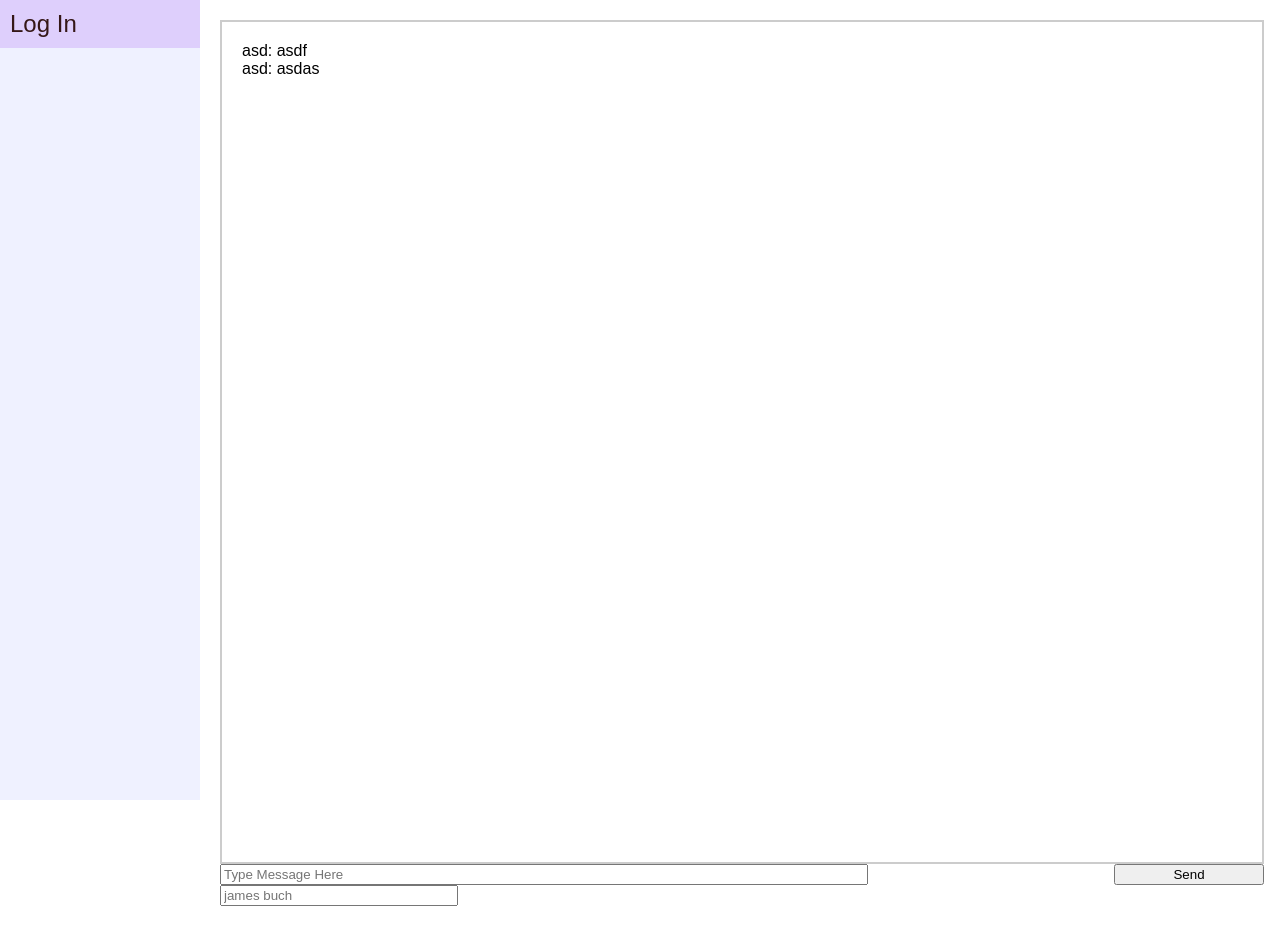
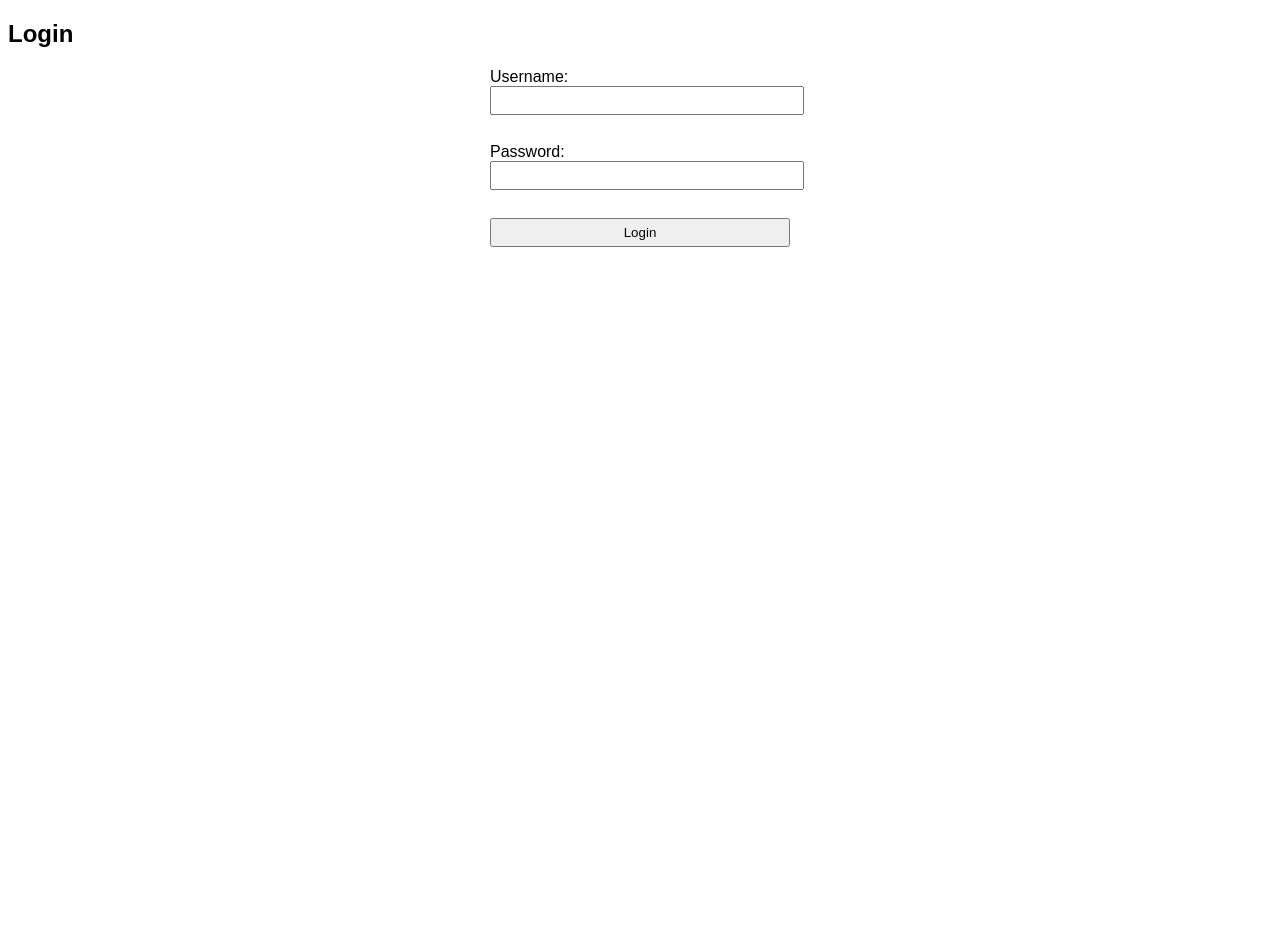
Before and after one commit to staryskies/In_db, a Flask app: page / in a window 1280 px wide. After the commit the page ends 247 px from the top, so only its background shows below. Run offline with Flask 3, Linux system fonts and the light colour scheme; data comes from the database, SQL or seed files in the repository; both versions use the stored data as it was after the commit.

Commit message:
oops might have spent 3h on this

```diff
--- a/Web_db/db.py
+++ b/Web_db/db.py
@@ -3,29 +3,51 @@ import sqlite3
 
 
 
-class workerDb():
+class msgDb():
 
     def __init__(self):
         self.connection  = sqlite3.connect("msgs.db")
         self.cursor = self.connection.cursor()
-        self.cursor.execute("CREATE TABLE IF NOT EXISTS msgs (name TEXT, msg TEXT)")
+        self.cursor.execute("CREATE TABLE IF NOT EXISTS msgs (name TEXT, recipient TEXT, msg TEXT)")
         self.connection.commit()
 
-    def insert(self, name, msg):
+    def insert(self, name, recipient, msg):
         connection  = sqlite3.connect("msgs.db")
         cursor = connection.cursor()
-        cursor.execute("INSERT INTO msgs VALUES (?, ?)", (name, msg))
+        cursor.execute("INSERT INTO msgs VALUES (?, ?, ?)", (name, recipient, msg))
         connection.commit()
 
-    def returnByFilter(self, column, value):
-        query = f"SELECT name, msg FROM msgs WHERE {column} = ?"
-        returnItems = self.cursor.execute(query, (value,))
-        return returnItems.fetchall()
+    def returnByFilter(self, user, recipient):
+        connection = sqlite3.connect("msgs.db")
+        cursor = connection.cursor()
+        user = str(user)
+        recipient = str(recipient)
+
+        query = f"SELECT name, recipient, msg FROM msgs WHERE (name = '{user}' and recipient = '{recipient}' or name = '{recipient}' and recipient = '{user}')"
+
+
+        cursor.execute(query)
+        result = cursor.fetchall()
+        connection.close()
+
+        return result
+
+    def returnByGlobal(self):
+        connection = sqlite3.connect("msgs.db")
+        cursor = connection.cursor()
+
+        query = "SELECT name, recipient, msg FROM msgs WHERE recipient = 'global'"
+        cursor.execute(query)
+        result = cursor.fetchall()
+        connection.close()
+
+        return result
+
 
     def returnAll(self):
         connection  = sqlite3.connect("msgs.db")
         cursor = connection.cursor()
         tempList = []
-        for item in cursor.execute("SELECT name, msg FROM msgs").fetchall():
+        for item in cursor.execute("SELECT name, recipient, msg FROM msgs").fetchall():
             tempList.append(item)
         return tempList
--- a/Web_db/server.py
+++ b/Web_db/server.py
@@ -1,38 +1,91 @@
-# app.py
-from  db import workerDb
-from flask import Flask, request
+from db import msgDb
+from userdb import userDb
+from flask import Flask, request, render_template, redirect, url_for, session, jsonify
 from flask_restful import Resource, Api
 
-
 app = Flask(__name__)
+app.secret_key = 'your_secret_key_here'  # Set a secret key for session management
 api = Api(app)
 
-db = workerDb()
+db = msgDb()
+userdb = userDb()
 
 class Chat(Resource):
     def get(self):
-        return db.returnAll()
+        if 'logged_in' not in session:
+            return {'error': 'Not logged in'}, 401
+        user = session.get('username')
+        recipient = request.args.get('recipient', 'global')
+        if recipient == 'global':
+            return db.returnByGlobal()
+        else:
+            return db.returnByFilter(user, recipient)
 
     def post(self):
+        if 'logged_in' not in session:
+            return {'error': 'Not logged in'}, 401
         new_message = request.json.get('message')
-        user = request.json.get('user')
-        db.insert(user, new_message)
-        return {'user': user, 'message': new_message}, 201
-
-    def is_login(self):
-        return db.is_login()
+        user = session.get('username')
+        recipient = request.json.get('recipient', 'global')
+        db.insert(user, recipient, new_message)
+        return {'user': user, 'recipient': recipient, 'message': new_message}, 201
 
 api.add_resource(Chat, '/chat')
 
 @app.route('/')
+def root():
+    if 'logged_in' in session:
+        return redirect(url_for('index'))
+    return render_template('login.html')
+
+@app.route('/login', methods=['POST'])
+def login():
+    username = request.form['username']
+    password = request.form['password']
+
+    # Here you should verify the user's credentials
+    # For now, we'll just set the session
+    session['logged_in'] = True
+    session['username'] = username
+    return redirect(url_for('index'))
+
+@app.route('/index')
 def index():
-    print("index")
-    return app.send_static_file('index.html')
+    if 'logged_in' in session:
+        dm_list = get_dm_list_for_user(session.get('username'))
+        return render_template('index.html', username=session.get('username'), dm_list=dm_list)
+    else:
+        return redirect(url_for('root'))
 
-@app.route('/login.html')
-def login():
-    print("login")
-    return app.send_static_file('login.html')
+@app.route('/logout', methods=['POST'])
+def logout():
+    session.clear()
+    return '', 204
+
+@app.route('/get_messages/<recipient>')
+def get_messages_route(recipient=None):
+    if 'logged_in' not in session:
+        return jsonify({"error": "Not logged in"}), 401
+    sender = session.get('username')
+    messages = db.returnByFilter(sender, recipient)
+    return jsonify(messages)
+
+@app.route('/send_message', methods=['POST'])
+def send_message():
+    if 'logged_in' not in session:
+        return jsonify({"error": "Not logged in"}), 401
+    data = request.json
+    sender = session.get('username')
+    recipient = data.get('recipient')
+    message = data.get('message')
+    db.insert(sender, recipient, message)
+    return jsonify({"status": "success"}), 200
+
+def get_dm_list_for_user(username):
+    # Implement this function to return a list of users
+    # that the current user has had conversations with
+    # For now, we'll return a dummy list
+    return ['user1', 'user2', 'user3']
 
 if __name__ == '__main__':
     app.run(debug=True, host='0.0.0.0', port=5001)
--- a/Web_db/static/index.html
+++ /dev/null
@@ -1,75 +0,0 @@
-<!-- static/index.html -->
-<!DOCTYPE html>
-<html lang="en">
-<head>
-    <meta charset="UTF-8">
-    <meta name="viewport" content="width=device-width, initial-scale=1.0">
-    <title>Chat</title>
-    <link rel="stylesheet" href="styles.css">
-
-</head>
-<body>
-    <div class="container">
-        <div class="sidebar">
-            <a href="/login.html">Log In</a>
-
-        </div>
-
-        <div class="content">
-            <div id="chat"></div>
-            <input type="text" id="message" placeholder="Type Message Here">
-            <button id="send">Send</button>
-            <input type="text" id="user" placeholder="james buch">
-        </div>
-    </div>
-    <script>
-
-
-        document.addEventListener('DOMContentLoaded', (event) => {
-            const chat = document.getElementById('chat');
-
-            function fetchMessages() {
-                fetch('/chat')
-                    .then(response => response.json())
-                    .then(data => {
-                        chat.innerHTML = '';
-                        data.forEach(msg => {
-                            const new_msg = msg[0] + ": " + msg[1]
-                            const messageElement = document.createElement('div');
-                            messageElement.textContent = new_msg;
-                            messageElement.style.overflowWrap = 'break-word';
-                            chat.appendChild(messageElement);
-                        });
-                        chat.scrollTop = chat.scrollHeight;
-                    });
-            }
-
-            document.getElementById('send').addEventListener('click', () => {
-                const user = document.getElementById('user').value
-                const message = document.getElementById('message').value;
-                fetch('/chat', {
-                    method: 'POST',
-                    headers: {
-                        'Content-Type': 'application/json',
-                    },
-                    body: JSON.stringify({ user, message }),
-                }).then(response => {
-                    if (response.ok) {
-                        fetchMessages();
-                    }
-                });
-                document.getElementById('message').value = '';
-            });
-
-            document.getElementById('message').addEventListener('keypress', function(e) {
-                if (e.key === 'Enter') {
-                    document.getElementById('send').click();
-                }
-            });
-
-            fetchMessages();
-            setInterval(fetchMessages, 1000);
-        });
-    </script>
-</body>
-</html>
--- a/Web_db/static/styles.css
+++ b/Web_db/static/styles.css
@@ -1,9 +1,8 @@
-body { font-family: Arial, sans-serif; margin: 0; padding: 0;}
-#chat { width: 1000px; height: 800px; border: 2px solid #ccc; padding: 20px; overflow-y: scroll; }
-#message { width: 640px; }
-#send { width: 150px; }
-#user { width: 230px; }
-
+body {
+  font-family: Arial, sans-serif;
+  margin: 0;
+  padding: 0;
+}
 
 .container {
   display: flex;
@@ -13,11 +12,12 @@ body { font-family: Arial, sans-serif; margin: 0; padding: 0;}
   width: 200px;
   height: 100vh;
   background-color: #eff1ff;
-  color: #fff;
+  color: #351717;
   box-sizing: border-box;
   position: fixed;
   border: 10px;
   border-color: #000;
+  padding: 20px;
 }
 
 .content {
@@ -28,17 +28,109 @@ body { font-family: Arial, sans-serif; margin: 0; padding: 0;}
   text-align: justify;
 }
 
-.sidebar a {
+.sidebar p {
   display: block;
-  color: #351717;
   font-size: 24px;
-  text-decoration: none;
+  padding: 10px 0;
+  margin-bottom: 10px;
+}
+
+#chat {
+  width: 1000px;
+  height: 800px;
+  border: 2px solid #ccc;
+  padding: 20px;
+  overflow-y: scroll;
+  margin-bottom: 20px;
+}
+
+/* Button Styles */
+button, #send {
+  width: 100%;
   padding: 10px;
   margin-bottom: 10px;
+  background-color: #4CAF50;
+  color: white;
+  border: none;
+  cursor: pointer;
+  text-align: left;
+  text-decoration: none;
+  display: inline-block;
+  font-size: 16px;
   transition: background-color 0.3s;
 }
 
-/* Change background color on hover */
-.sidebar a:hover {
-  background-color: #decffc;
+button:hover, #send:hover {
+  background-color: #45a049;
+  width: 100%;
 }
+
+#logout-btn {
+  width: 100%;
+  padding: 10px;
+  margin-bottom: 10px;
+  background-color: #f44336; /* Red color for logout */
+  color: white;
+  border: none;
+  cursor: pointer;
+  text-align: center;
+  text-decoration: none;
+  display: inline-block;
+  font-size: 16px;
+  transition: background-color 0.3s;
+}
+
+#logout-btn:hover {
+  background-color: #d32f2f; /* Darker red on hover */
+}
+
+form {
+  margin: 0; /* Remove default form margin */
+}
+
+#message {
+  width: 100%;
+  padding: 10px;
+  margin-bottom: 10px;
+  box-sizing: border-box;
+}
+
+/* DM List Styles */
+#dm-list {
+  list-style-type: none;
+  padding: 0;
+}
+
+#dm-list li {
+  padding: 10px;
+  margin-bottom: 5px;
+  background-color: #4CAF50;
+  color: white;
+  cursor: pointer;
+  transition: background-color 0.3s;
+}
+
+#dm-list li:hover {
+  background-color: #45a049;
+}
+
+/* Responsive adjustments */
+@media (max-width: 1200px) {
+  #chat {
+      width: 100%;
+  }
+}
+
+@media (max-width: 768px) {
+  .container {
+      flex-direction: column;
+  }
+  .sidebar {
+      width: 100%;
+      height: auto;
+      position: static;
+  }
+  .content {
+      margin-left: 0;
+  }
+}
--- a/Web_db/static/login.html
+++ b/Web_db/templates/login.html
@@ -8,22 +8,16 @@
         label { display: block; margin-top: 10px; }
         input { width: 100%; padding: 5px; }
         input[type="submit"] { margin-top: 10px; }
-
     </style>
-
 </head>
 <body>
     <h2>Login</h2>
-    <form action="/server.py" method="POST">
+    <form action="{{ url_for('login') }}" method="post">
         <label for="username">Username:</label>
         <input type="text" id="username" name="username" required><br><br>
         <label for="password">Password:</label>
         <input type="password" id="password" name="password" required><br><br>
         <input type="submit" value="Login">
     </form>
-
-    <style>
-
-    </style>
 </body>
 </html>
```
Also changed, not shown: Web_db/templates/index.html (added, +126 -0 lines), Web_db/userdb.py (added, +42 -0 lines), Web_db/msgs.db, Web_db/users.db (added).
